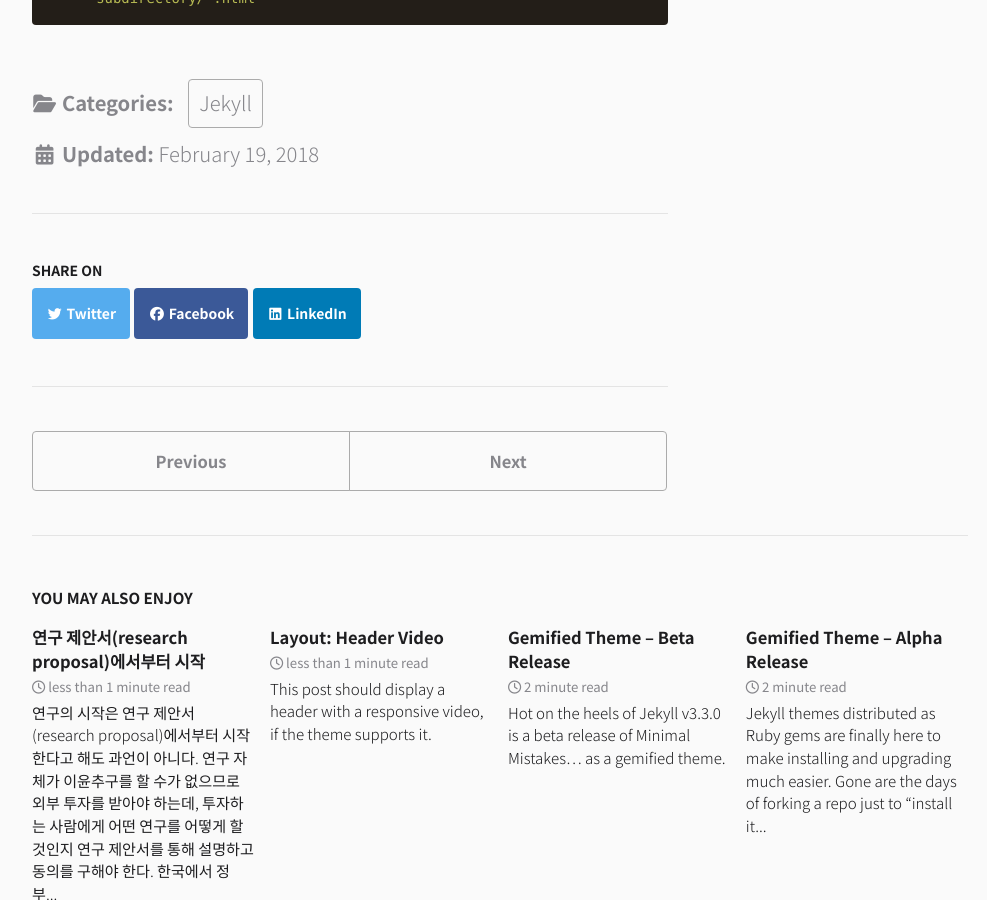
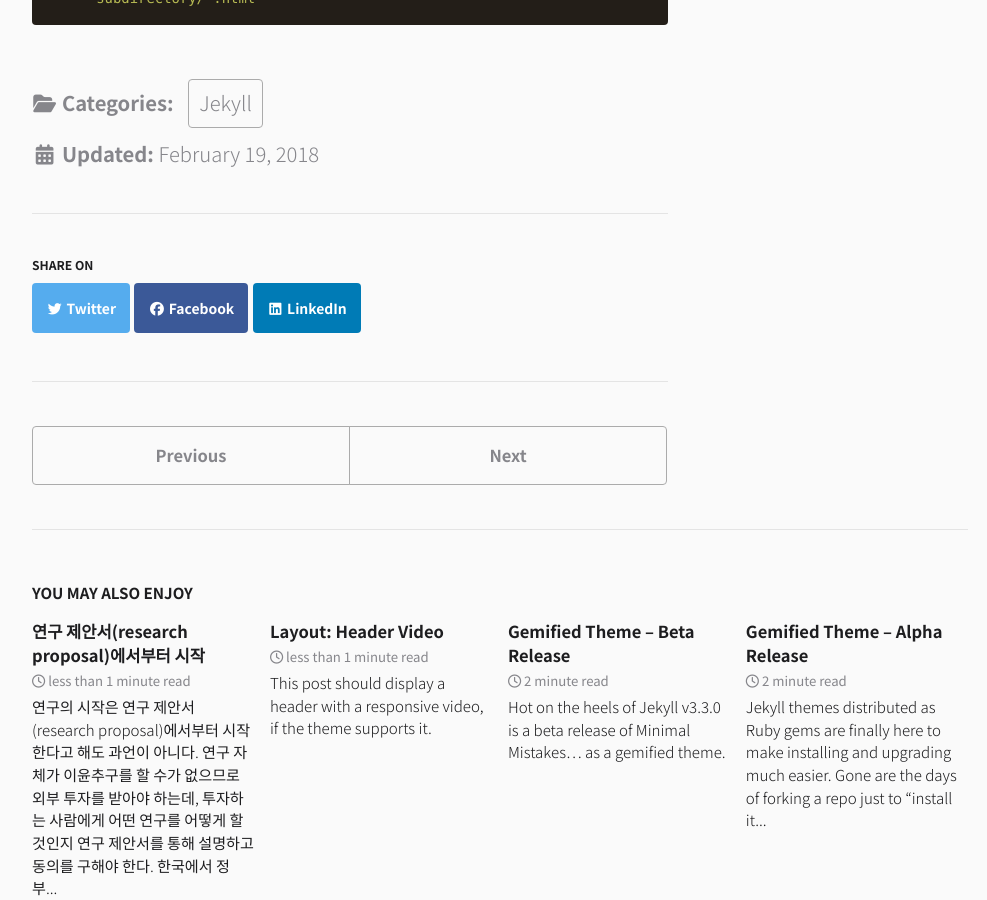
Before and after one commit to epplemint/epplemint.github.io, a Jekyll site: the page built from _posts/2019-11-28-post-exclude-search.md, in a window 1280 px wide and 900 px high, scrolled down 835 px. Shown: the whole window, without its empty margins (290-1277 px from the left). Built offline with Jekyll 4.4.1, drawn with Linux system fonts in a browser that asks for light colours; cached includes are drawn as plain includes; nearby versions of some CDN libraries.

Commit message:
Update _page.scss

```diff
--- a/_sass/minimal-mistakes/_page.scss
+++ b/_sass/minimal-mistakes/_page.scss
@@ -77,6 +77,7 @@
 
   & + .page__meta {
     margin-top: -0.5em;
+    font-size: 0.6em;
   }
 }
 
@@ -256,6 +257,7 @@
   margin-top: 2em;
   padding-top: 1em;
   border-top: 1px solid $border-color;
+  font-size: 0.6em;
 
   @include breakpoint(max-width $small) {
     .btn span {
@@ -273,7 +275,7 @@
 
 .page__share-title {
   margin-bottom: 10px;
-  font-size: $type-size-6;
+  font-size: 0.6em;
   text-transform: uppercase;
 }
 
```
